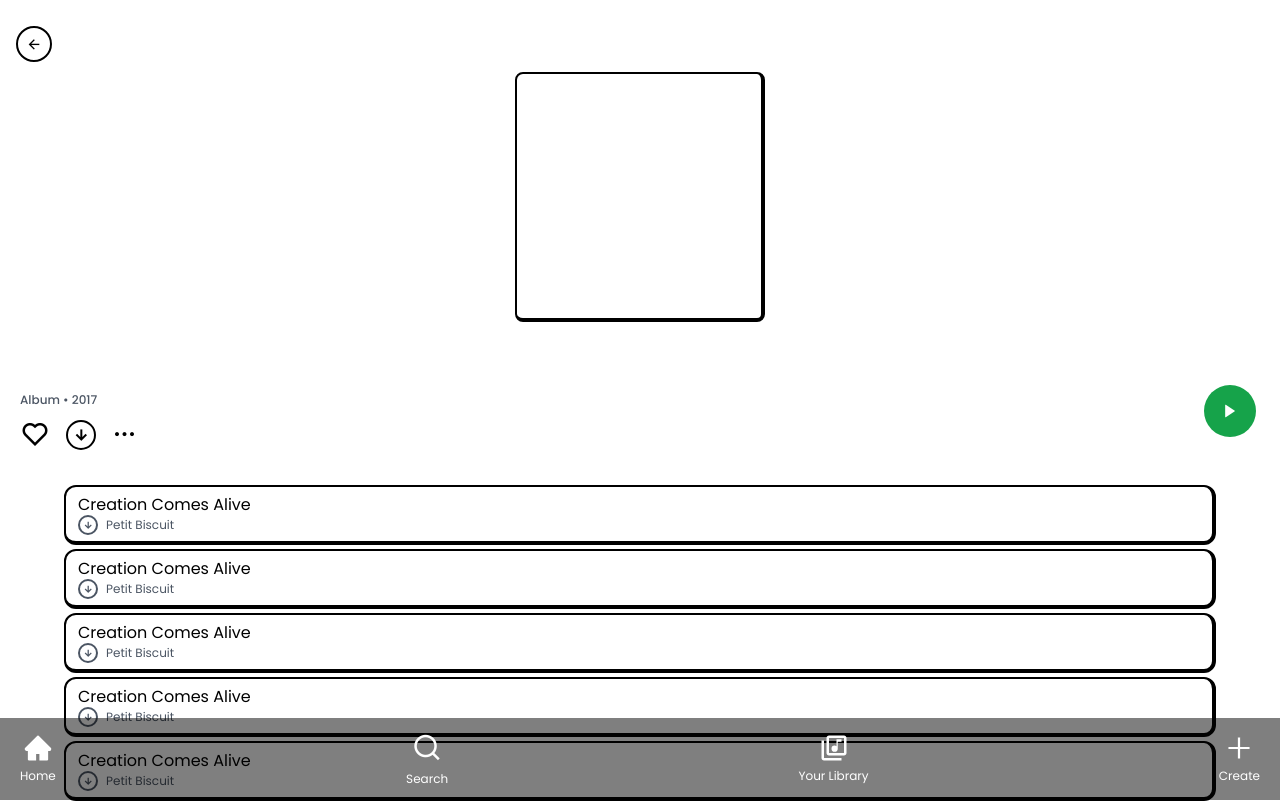
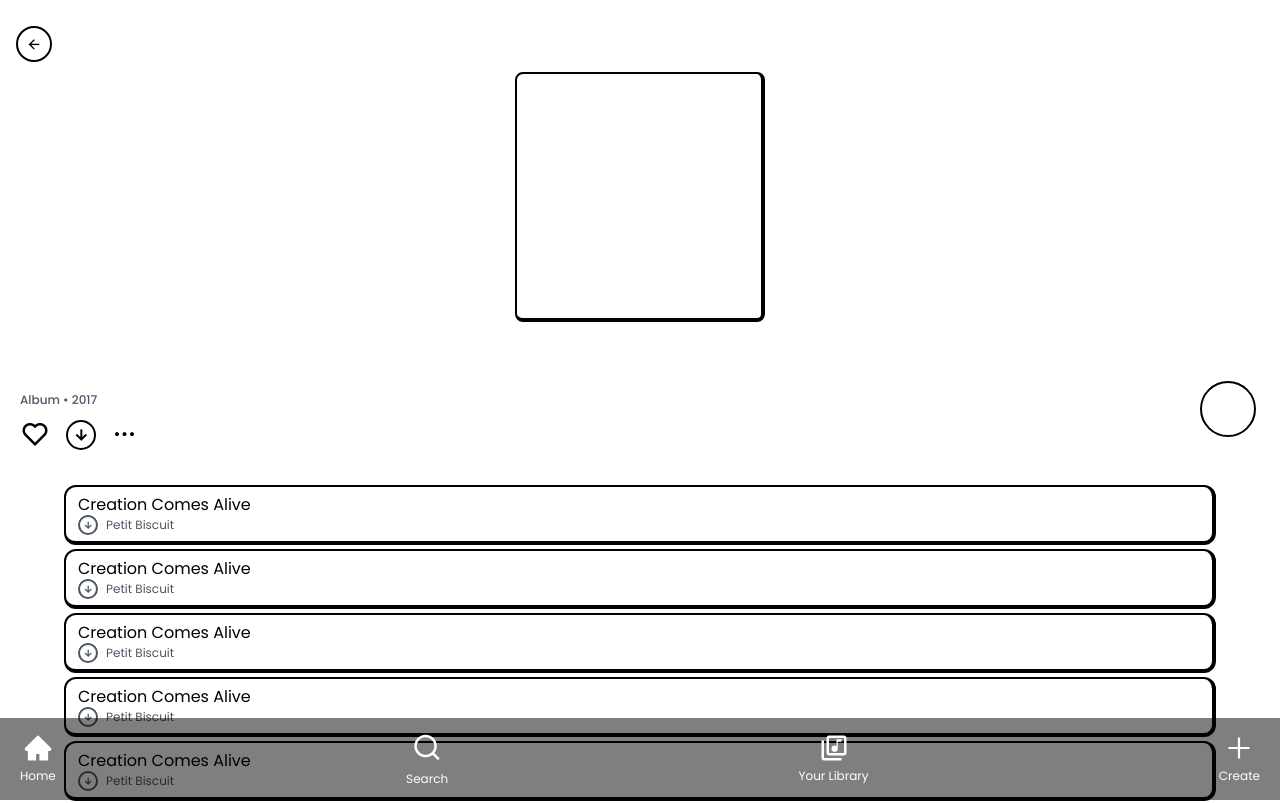
Before and after one commit to IndSumit07/spotify-clone, a React (Vite) app: page /album/1 in a window 1280 px wide. Shown: the top 803 px of the page. Built offline with nearby package versions, Linux system fonts and the light colour scheme.

Commit message:
button fixed

```diff
--- a/src/pages/DetailsPage.jsx
+++ b/src/pages/DetailsPage.jsx
@@ -45,7 +45,7 @@
           <i className="font-bold text-2xl ri-more-line"></i>
         </div>
         <div className="absolute right-6 bottom-12 flex justify-center items-center">
-          <i className="bg-green-600 rounded-full  text-white px-4 py-3 text-xl ri-play-fill"></i>
+          <i className={`border-black border-[2px] rounded-full  text-white px-4 py-3 text-xl ri-play-fill`} style={{backgroundColor:"white", color:color}}></i>
         </div>
       </div>
       <div className="flex flex-col gap-1 justify-center items-center">
```
